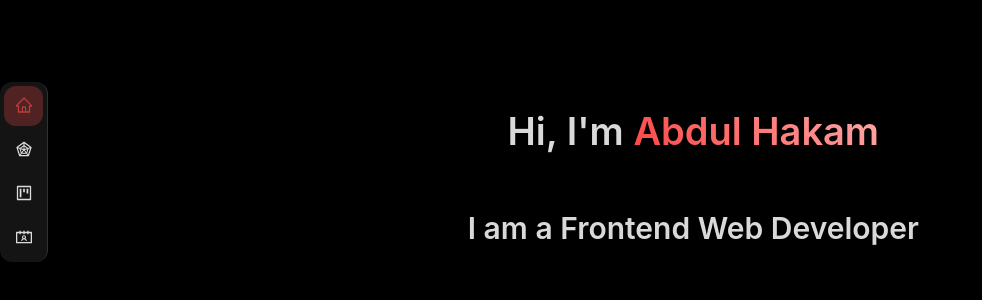
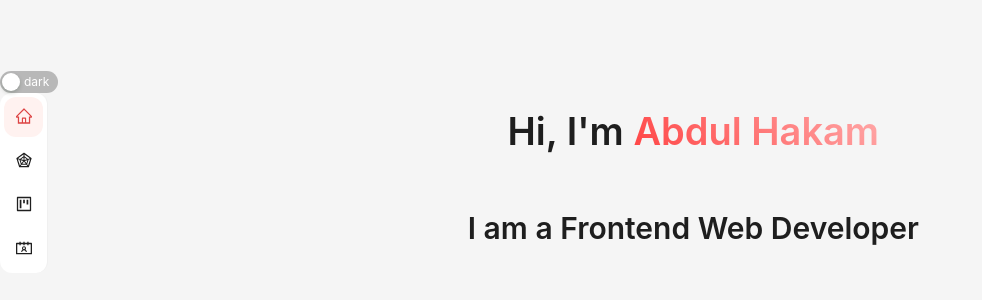
Before and after one commit to abdulhakam/abdulhakam.github.io, a React (Create React App) app: page /skills in a window 1280 px wide. Shown: the part 228-528 px from the top of the page, without its empty margins (0-982 px from the left). Built offline with nearby package versions, Linux system fonts and the light colour scheme.

Commit message:
starting redux
trying to learn redux and at the same time using it to control dark theme toggle.

```diff
--- a/package.json
+++ b/package.json
@@ -6,6 +6,7 @@
   "dependencies": {
     "@emotion/react": "^11.10.5",
     "@emotion/styled": "^11.10.5",
+    "@reduxjs/toolkit": "^1.9.1",
     "@testing-library/jest-dom": "^5.16.5",
     "@testing-library/react": "^13.4.0",
     "@testing-library/user-event": "^13.5.0",
@@ -18,8 +19,12 @@
     "gh-pages": "^4.0.0",
     "react": "^18.2.0",
     "react-dom": "^18.2.0",
+    "react-redux": "^8.0.5",
     "react-router-dom": "^6.4.5",
     "react-scripts": "5.0.1",
+    "redux": "^4.2.0",
+    "redux-devtools-extension": "^2.13.9",
+    "redux-thunk": "^2.4.2",
     "typescript": "^4.9.3",
     "web-vitals": "^2.1.4"
   },
--- a/src/App.tsx
+++ b/src/App.tsx
@@ -1,20 +1,23 @@
 import "./App.css";
 import { Col, ConfigProvider, Layout, Row } from "antd";
-import customTheme from "./theme/customTheme";
+import {darkTheme,lightTheme} from "./theme/customTheme";
 import Navbar from "./components/global/Navbar";
 import { HashRouter} from "react-router-dom";
 import AnimatedRoutes from "./components/global/AnimatedRoutes";
-
-
+import ThemeToggle from "./components/global/ThemeToggle";
+import { useSelector } from "react-redux";
 
 function App() {
-
+  // calling our state from the reduxer using useSelector hook of redux
+  const mode = useSelector((state:any) => state.darkMode);
+  // destructuring isdarkMode state from mode variable called using useSelector hook of redux
+  const { isdarkMode } = mode;
   return (
     <HashRouter>
-      <ConfigProvider theme={customTheme()}>
+      <ConfigProvider theme={isdarkMode? darkTheme() : lightTheme()}>
         <Layout>
-          <Row style={{height:'100vh'}}>
-            <Col span={2} style={{height:'100vh',display:"flex",alignItems:'center'}}><Navbar/></Col>
+          <Row style={{height:'100%'}}>
+            <Col span={2} style={{height:'100vh',display:"flex",flexDirection:'column',justifyContent:'center'}}><ThemeToggle/><Navbar/></Col>
             <Col span={22}>
               <AnimatedRoutes/>
             </Col>
--- a/src/components/global/Navbar.tsx
+++ b/src/components/global/Navbar.tsx
@@ -1,52 +1,58 @@
-import React, {useState} from "react";
-import {useNavigate} from 'react-router-dom';
+import React, { useState } from "react";
+import { useNavigate } from "react-router-dom";
 import { MenuProps } from "antd";
-import {Menu} from "antd";
-import { HomeOutlined, ContactsOutlined, ProjectOutlined, RadarChartOutlined } from '@ant-design/icons';
+import { Menu } from "antd";
+import {
+  HomeOutlined,
+  ContactsOutlined,
+  ProjectOutlined,
+  RadarChartOutlined,
+} from "@ant-design/icons";
 
-
-const navItems: MenuProps['items'] = [
+const navItems: MenuProps["items"] = [
   {
-    label: 'Home',
-    key: 'home',
+    label: "Home",
+    key: "home",
     icon: <HomeOutlined />,
   },
   {
-    label: 'Skills',
-    key: 'skills',
+    label: "Skills",
+    key: "skills",
     icon: <RadarChartOutlined />,
   },
   {
-    label: 'Projects',
-    key: 'projects',
+    label: "Projects",
+    key: "projects",
     icon: <ProjectOutlined />,
   },
   {
-    label: 'About',
-    key: 'about',
+    label: "About",
+    key: "about",
     icon: <ContactsOutlined />,
-  }
-]
-
+  },
+];
 
 const Navbar: React.FC = () => {
-  const [current,setCurrent] = useState('home');
+  const [current, setCurrent] = useState("home");
   const navigate = useNavigate();
 
-  const onClick: MenuProps['onClick'] = (e) => {
-    navigate(`/${e.key}`)
-    setCurrent(e.key)
+  const onClick: MenuProps["onClick"] = (e) => {
+    navigate(`/${e.key}`);
+    setCurrent(e.key);
   };
 
   return (
+    <div>
       <Menu
-  style={{width:'3rem',borderRadius:'12px'}}
+        style={{ width: "3rem", borderRadius: "12px" }}
         onClick={onClick}
         selectedKeys={[current]}
         mode='inline'
         inlineCollapsed={true}
         items={navItems}
       />
-)}
+    </div>
+  );
+};
 
 export default Navbar;
--- /dev/null
+++ b/src/components/global/ThemeToggle.tsx
@@ -0,0 +1,35 @@
+import { Switch } from "antd";
+import React from "react";
+import { useDispatch, useSelector } from "react-redux";
+import { handledarkMode } from "../../store/actions/darkModeAction";
+
+const ThemeToggle = () => {
+  // assigning useDispatch hook of redux to a variable
+  const dispatch= useDispatch();
+
+  // calling our state from the reduxer using useSelector hook of redux
+  const mode = useSelector((state:any) => state.darkMode);
+
+  // destructuring isdarkMode state from mode variable called using useSelector hook of redux
+  const { isdarkMode } = mode;
+
+  // function to be fired on onChange method to switch the mode
+  function switchDarkMode() {
+    isdarkMode
+      ? dispatch(handledarkMode(false))
+      : dispatch(handledarkMode(true));
+  }
+
+  return (
+  <div>
+    <Switch
+    checkedChildren={"light"}
+    unCheckedChildren={"dark"}
+    checked={isdarkMode}
+    onChange={switchDarkMode}
+    />
+  </div>
+  )
+}
+
+export default ThemeToggle;
--- a/src/index.css
+++ b/src/index.css
@@ -5,7 +5,6 @@ body {
     sans-serif;
   -webkit-font-smoothing: antialiased;
   -moz-osx-font-smoothing: grayscale;
-  background: #000000;
 }
 
 code {
--- a/src/index.tsx
+++ b/src/index.tsx
@@ -3,13 +3,19 @@ import ReactDOM from 'react-dom/client';
 import './index.css';
 import App from './App';
 import reportWebVitals from './reportWebVitals';
+import { Provider } from 'react-redux';
+import store from './redux/store';
 
 const root = ReactDOM.createRoot(
   document.getElementById('root') as HTMLElement
 );
+
+
 root.render(
   <React.StrictMode>
-    <App />
+    <Provider store={store}>
+      <App />
+    </Provider>
   </React.StrictMode>
 );
 
--- /dev/null
+++ b/src/redux/actions/darkModeAction.js
@@ -0,0 +1,12 @@
+import { DARK_MODE } from "../types";
+
+export const handledarkMode = (e) => async (dispatch) => {
+  // getting the true or false value from the parameter and saving that to localstorage
+  localStorage.setItem("darkmode", e);
+
+  //dispatch data to reducer to be accessed as payload.action
+  dispatch({
+    type: DARK_MODE,
+    payload: e,
+  });
+};
--- /dev/null
+++ b/src/redux/reducers/darkModeReducer.js
@@ -0,0 +1,22 @@
+import { DARK_MODE } from "../types";
+
+// initial state
+const initialState = {
+  // checking mode from localstorage if falsey (e.g. 0, null, undefined, etc.) it will be false, otherwise true
+  isdarkMode: !!JSON.parse(localStorage.getItem("darkmode")),
+};
+
+const darkModeReducer = (state = initialState, action) => {
+  switch (action.type) {
+    case DARK_MODE:
+      return {
+        ...state,
+        // getting value from the action file and changing isdarkMode State.
+        isdarkMode: action.payload,
+      };
+    default:
+      return state;
+  }
+};
+
+export default darkModeReducer;
--- /dev/null
+++ b/src/redux/reducers/index.js
@@ -0,0 +1,6 @@
+import { combineReducers } from "redux";
+import darkModeReducer from "./darkModeReducer";
+
+export default combineReducers({
+  darkMode: darkModeReducer,
+});
--- /dev/null
+++ b/src/redux/store.js
@@ -0,0 +1,15 @@
+import {createStore, applyMiddleware} from 'redux';
+import thunk from 'redux-thunk';
+import {composeWithDevTools} from 'redux-devtools-extension'
+
+import rootReducer from './reducers'
+
+const initalState = {
+
+}
+
+const middleware = [thunk]
+
+const store = createStore(rootReducer, initalState, composeWithDevTools(applyMiddleware(...middleware)))
+
+export default store;
--- /dev/null
+++ b/src/redux/types.js
@@ -0,0 +1 @@
+export const DARK_MODE = "DARK_MODE";
--- a/src/theme/customTheme.ts
+++ b/src/theme/customTheme.ts
@@ -1,6 +1,6 @@
 import {theme} from "antd"
 
-const testTheme = {
+const dark = {
   token:{
     colorPrimary:'#dd4444',
     borderRadius:10,
@@ -9,6 +9,14 @@ const testTheme = {
   algorithm: theme.darkAlgorithm,                                  // defaultAlgorithm || darkAlgorithm || compactAlgorithm
 }
 
-export default function customTheme(themeName:String = "testTheme"){
-  return testTheme
+const light = {
+  token:{
+    colorPrimary:'#dd4444',
+    borderRadius:10,
+    motionUnit:0.05,
+  },
+  algorithm: theme.defaultAlgorithm,                                  // defaultAlgorithm || darkAlgorithm || compactAlgorithm
 }
+
+export function lightTheme(themeName:String = "light"){ return light }
+export function darkTheme(themeName:String = "dark"){ return dark }
```
Also changed, not shown: 1 other file (tests, documents, lock files or other folders). Lines whose indentation alone changed are shown as unchanged.
